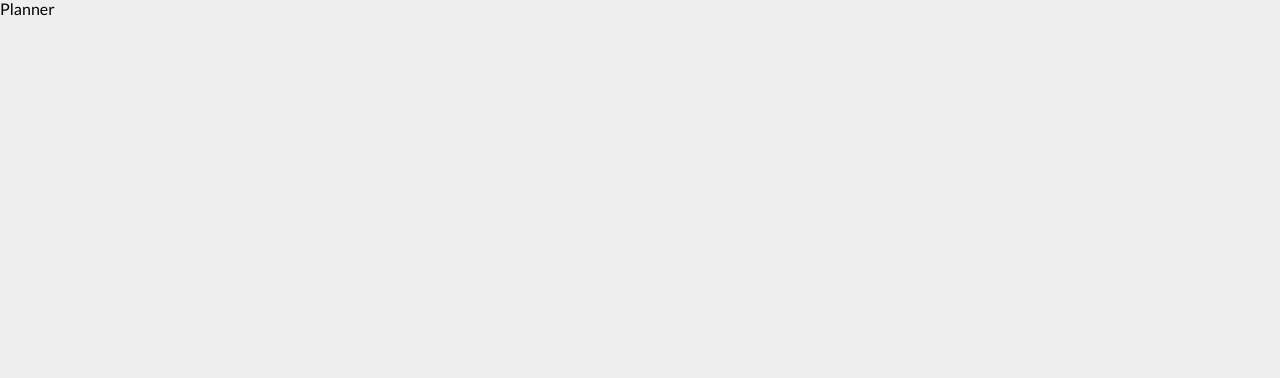
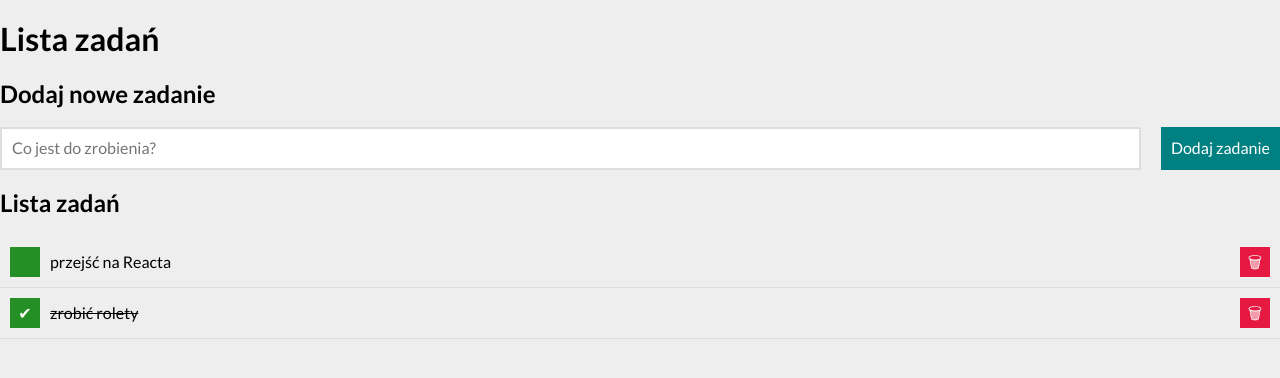
Before and after one commit to mbigos86/todo-list-react, a React (Create React App) app: page / in a window 1280 px wide. Shown: the top 378 px of the page. Built offline with nearby package versions, Linux system fonts and the light colour scheme.

Commit message:
Add Form, Tasks

```diff
--- a/public/index.html
+++ b/public/index.html
@@ -21,7 +21,7 @@
       work correctly both with client-side routing and a non-root public URL.
       Learn how to configure a non-root public URL by running `npm run build`.
     -->
-  <title>Planner</title>
+  <title>Planner w React.js</title>
   <link rel="stylesheet" href="https://cdnjs.cloudflare.com/ajax/libs/normalize/8.0.1/normalize.min.css"
     integrity="sha512-NhSC1YmyruXifcj/KFRWoC561YpHpc5Jtzgvbuzx5VozKpWvQ+4nXhPdFgmx8xqexRcpAglTj9sIBWINXa8x5w=="
     crossorigin="anonymous" referrerpolicy="no-referrer" />
--- a/src/App.js
+++ b/src/App.js
@@ -1,10 +1,35 @@
 import React from 'react';
+import Form from "./Form";
+import Tasks from "./Tasks";
+
+const tasks = [
+{id: 1, content: "przejść na Reacta", done: false },
+{id: 2, content: "zrobić rolety", done: true }
+];
+const hideDoneTasks = false;
 
 function App() {
   return (
-    <div>
-      Planner
-    </div>
+    <main className="container">
+      <header>
+        <h1 className="header">Lista zadań</h1>
+      </header>
+      <section className="section">
+        <h2 className="section__header">Dodaj nowe zadanie</h2>
+        <div className="section__body">
+          <Form />
+        </div>
+      </section>
+      <section className="section">
+        <header className="section__header">
+          <h2 className="section__title">Lista zadań</h2>
+          <div className="buttons"></div>
+        </header>
+        <div className="section__body">
+          <Tasks tasks={tasks} hideDoneTasks={hideDoneTasks} />
+        </div>
+      </section>
+    </main>
   );
 }
 
--- /dev/null
+++ b/src/Form/index.js
@@ -0,0 +1,10 @@
+import "./style.css";
+
+const Form = () => (
+    <form className="form">
+        <input className="form__input" type="text" placeholder="Co jest do zrobienia?" />
+        <button className="form__button">Dodaj zadanie</button>
+    </form>
+);
+
+export default Form;
--- /dev/null
+++ b/src/Form/style.css
@@ -0,0 +1,37 @@
+.form {
+    display: grid;
+    grid-template-columns: 1fr auto;
+    grid-gap: 20px;
+
+  }
+
+  @media (max-width: 767px) {
+    .form {
+      grid-template-columns: 1fr;
+    }
+  }
+
+  .form__input {
+    padding: 10px;
+    border: 2px solid #ddd;
+  }
+
+  .form__button {
+    padding: 10px;
+    background-color: hsl(180, 100%, 25%);
+    color: white;
+    border: none;
+    cursor: pointer;
+    transition: 0.5s;
+  }
+
+  .form__button:hover {
+    background-color: hsl(180, 100%, 30%);
+    color: white;
+    transform:  scale(1.2);
+  }
+
+  .form__button:active {
+    background-color: hsl(180, 100%, 35%);
+    color: white;
+  }
--- /dev/null
+++ b/src/Tasks/index.js
@@ -0,0 +1,18 @@
+import "./style.css";
+
+const Tasks = (props) => (
+    <ul className="tasks">
+        {props.tasks.map(task => (
+            <li
+            className={`${props.hideDoneTasks && task.done ? "tasks__hidden" : "tasks__item"}`} key={task.id}>
+             <button className="tasks__button tasks__button--toggleDone">
+                {task.done ? "✔" : ""}
+                </button>
+                <span className={`tasks__content${task.done ? " tasks__content--done" : ""}`}> {task.content} </span>
+                <button className="tasks__button tasks__button--remove">🗑</button>
+            </li>
+        ))}
+    </ul>
+);
+
+export default Tasks;
--- /dev/null
+++ b/src/Tasks/style.css
@@ -0,0 +1,61 @@
+.tasks {
+    list-style-type: none;
+    margin: 0;
+    padding: 0;
+}
+
+.tasks__item {
+    border-bottom: 1px solid #ddd;
+    display: grid;
+    grid-template-columns: auto 1fr auto;
+    grid-gap: 10px;
+    align-items: center;
+    padding: 10px;
+}
+
+.tasks__content {
+    color: #000000;
+}
+
+.tasks__content--done {
+    text-decoration: line-through;
+}
+
+.tasks__button {
+    border: none;
+    color: white;
+    width: 30px;
+    height: 30px;
+    padding: 0;
+    cursor: pointer;
+    transition: 0.5s;
+}
+
+.tasks__button--toggleDone {
+    background-color: hsl(120, 60%, 35%);
+}
+
+.tasks__button--toggleDone:hover {
+    background-color: hsl(120, 60%, 40%);
+}
+
+.tasks__button--toggleDone:active {
+    background-color: hsl(120, 60%, 45%);
+}
+
+.tasks__button--remove {
+    background-color: hsl(348, 80%, 50%);
+}
+
+.tasks__button--remove:hover {
+    background-color: hsl(348, 80%, 60%);
+}
+
+.tasks__button--remove:active {
+    background-color: hsl(348, 80%, 70%);
+    transition: 0.5s;
+}
+
+.tasks__hidden {
+    display: none;
+}
```
Also changed, not shown: 1 other file (tests, documents, lock files or other folders).
